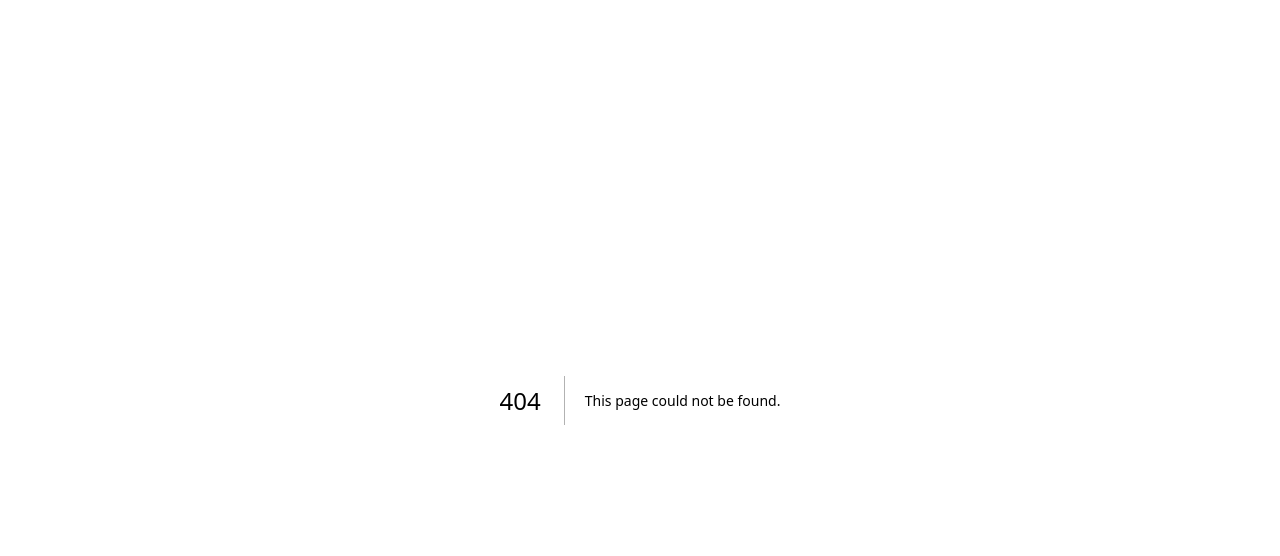
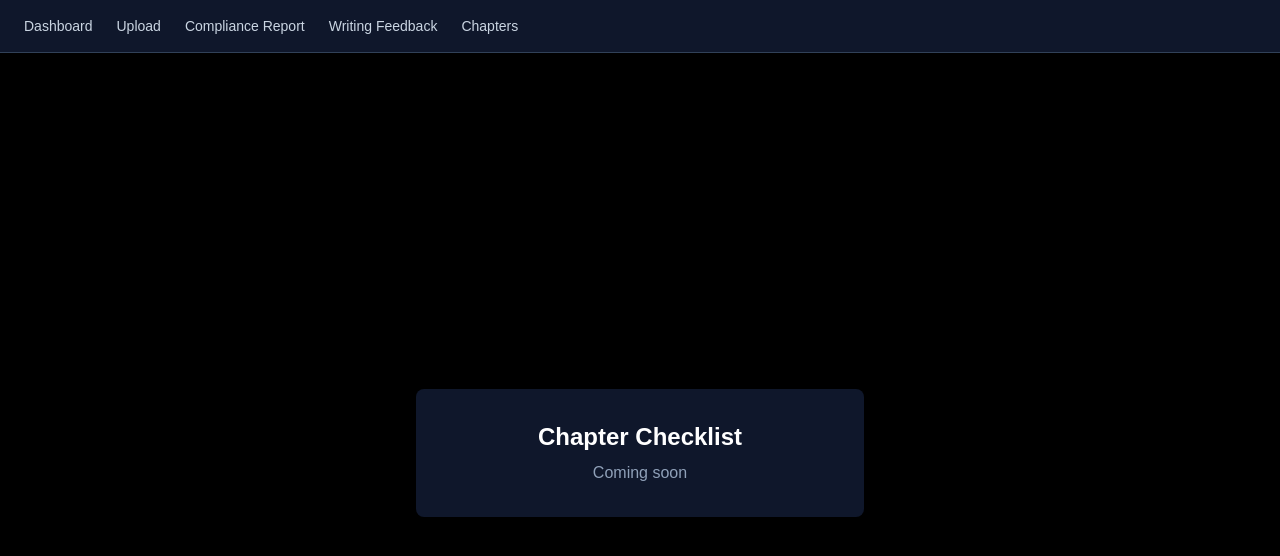
Before and after one commit to hamzasaeed333/smthesiscoach-frontend, a Next.js app: page /chapters in a window 1280 px wide. Before the commit this address had no page. Shown: the top 556 px of the page. Built offline with nearby package versions, Linux system fonts and the light colour scheme.

Commit message:
Task 2: Add navigation and placeholder pages for Upload, Compliance Report, Writing Feedback, Chapters

```diff
--- /dev/null
+++ b/app/Navbar.tsx
@@ -0,0 +1,26 @@
+"use client";
+import Link from "next/link";
+
+export default function Navbar() {
+  const links = [
+    { href: "/dashboard", label: "Dashboard" },
+    { href: "/upload", label: "Upload" },
+    { href: "/compliance-report", label: "Compliance Report" },
+    { href: "/writing-feedback", label: "Writing Feedback" },
+    { href: "/chapters", label: "Chapters" },
+  ];
+
+  return (
+    <nav className="bg-slate-900 border-b border-slate-700 px-6 py-4 flex gap-6">
+      {links.map((link) => (
+        <Link
+          key={link.href}
+          href={link.href}
+          className="text-slate-300 hover:text-white text-sm font-medium"
+        >
+          {link.label}
+        </Link>
+      ))}
+    </nav>
+  );
+}
--- /dev/null
+++ b/app/chapters/page.tsx
@@ -0,0 +1,10 @@
+export default function ChaptersPage() {
+  return (
+    <div className="min-h-screen flex items-center justify-center bg-black text-white">
+      <div className="bg-slate-900 p-8 rounded-lg w-full max-w-md text-center">
+        <h1 className="text-2xl font-bold mb-2">Chapter Checklist</h1>
+        <p className="text-slate-400">Coming soon</p>
+      </div>
+    </div>
+  );
+}
--- /dev/null
+++ b/app/compliance-report/page.tsx
@@ -0,0 +1,10 @@
+export default function ComplianceReportPage() {
+  return (
+    <div className="min-h-screen flex items-center justify-center bg-black text-white">
+      <div className="bg-slate-900 p-8 rounded-lg w-full max-w-md text-center">
+        <h1 className="text-2xl font-bold mb-2">Compliance Report</h1>
+        <p className="text-slate-400">Coming soon</p>
+      </div>
+    </div>
+  );
+}
--- a/app/layout.tsx
+++ b/app/layout.tsx
@@ -1,6 +1,7 @@
 import type { Metadata } from "next";
 import { Geist, Geist_Mono } from "next/font/google";
 import "./globals.css";
+import Navbar from "./Navbar";
 
 const geistSans = Geist({
   variable: "--font-geist-sans",
@@ -18,6 +19,7 @@ export const metadata: Metadata = {
 };
 
 export default function RootLayout({
+
   children,
 }: Readonly<{
   children: React.ReactNode;
@@ -27,7 +29,10 @@ export default function RootLayout({
       lang="en"
       className={`${geistSans.variable} ${geistMono.variable} h-full antialiased`}
     >
-      <body className="min-h-full flex flex-col">{children}</body>
+      <body className="min-h-full flex flex-col">
+          <Navbar />
+          {children}
+        </body>
     </html>
   );
 }
--- /dev/null
+++ b/app/upload/page.tsx
@@ -0,0 +1,10 @@
+export default function UploadPage() {
+  return (
+    <div className="min-h-screen flex items-center justify-center bg-black text-white">
+      <div className="bg-slate-900 p-8 rounded-lg w-full max-w-md text-center">
+        <h1 className="text-2xl font-bold mb-2">Upload Document</h1>
+        <p className="text-slate-400">Coming soon</p>
+      </div>
+    </div>
+  );
+}
--- /dev/null
+++ b/app/writing-feedback/page.tsx
@@ -0,0 +1,10 @@
+export default function WritingFeedbackPage() {
+  return (
+    <div className="min-h-screen flex items-center justify-center bg-black text-white">
+      <div className="bg-slate-900 p-8 rounded-lg w-full max-w-md text-center">
+        <h1 className="text-2xl font-bold mb-2">Writing Feedback</h1>
+        <p className="text-slate-400">Coming soon</p>
+      </div>
+    </div>
+  );
+}
```
